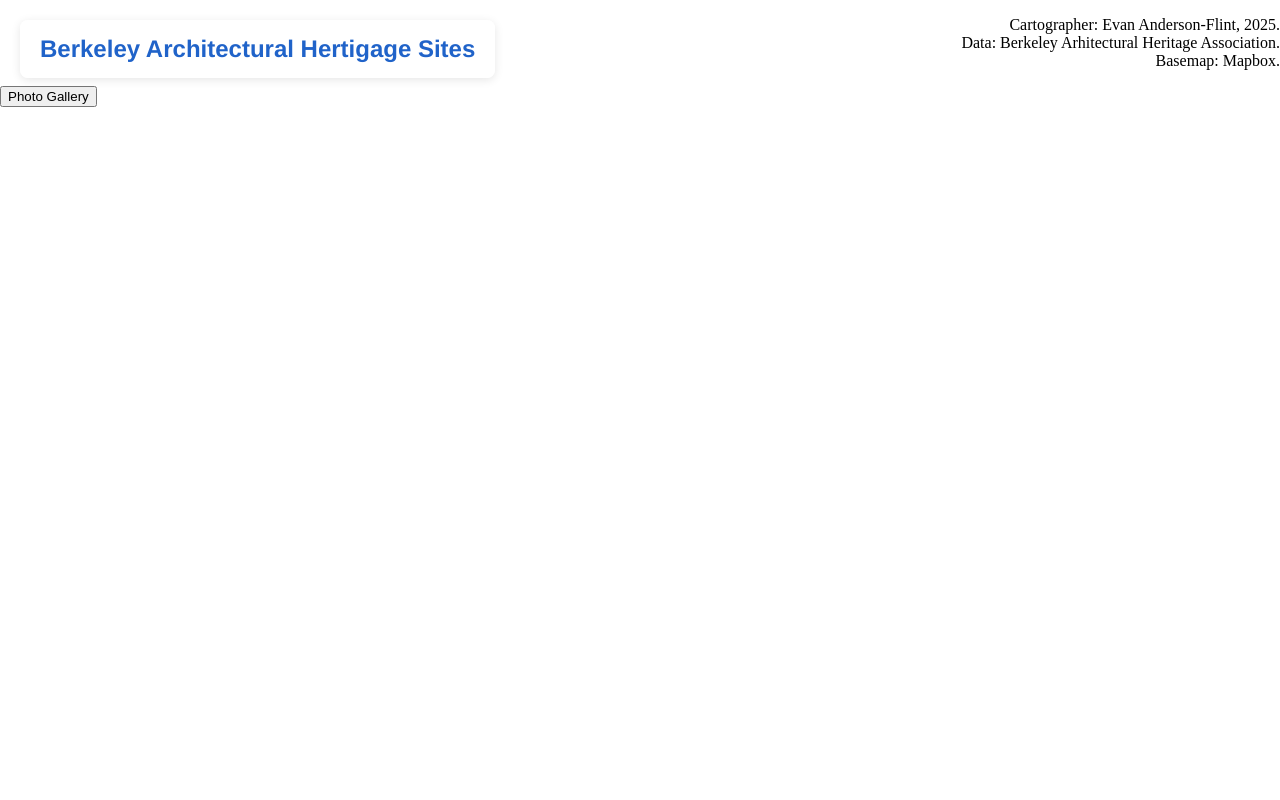
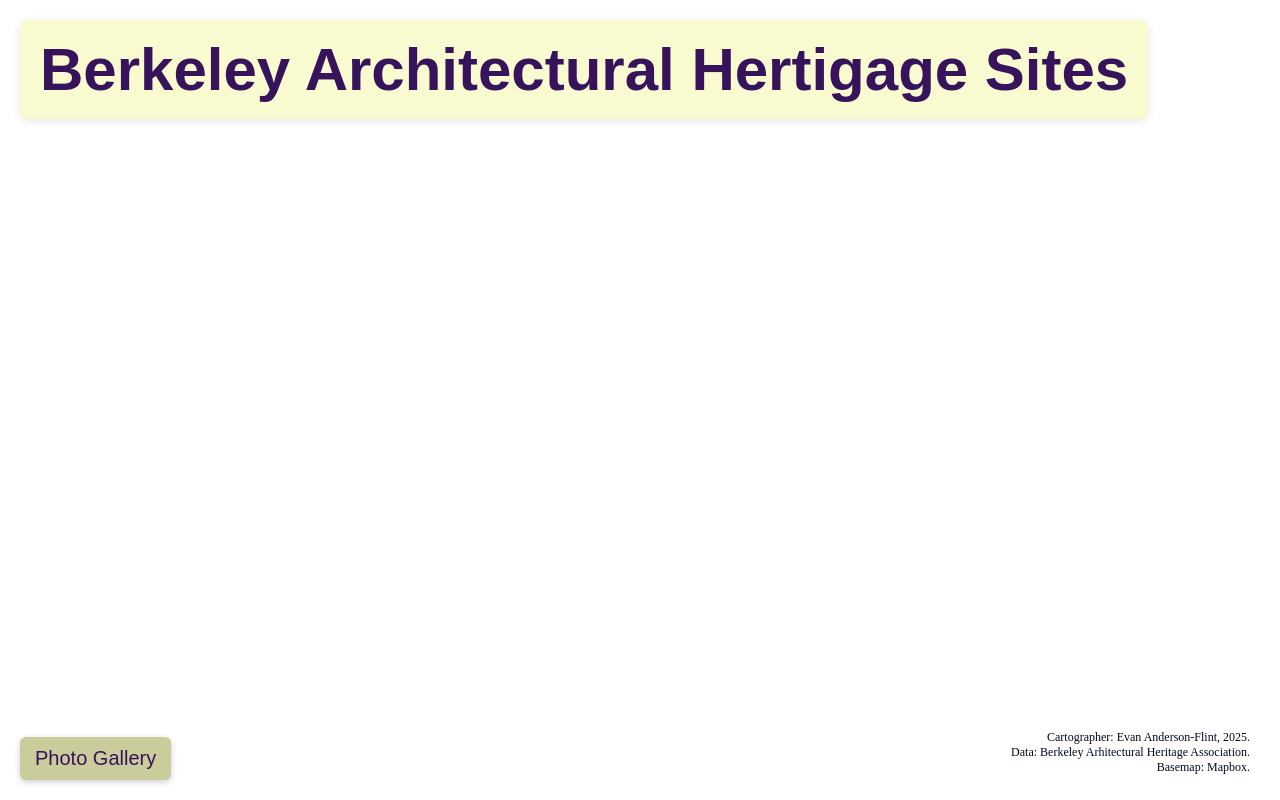
Before and after one commit to eandersonflint/BAHA-Map, a plain HTML site: page index.html in a window 1280 px wide. Drawn offline with Linux system fonts and the light colour scheme; a script that the page names is missing; a web font is replaced by a local one.

Commit message:
Update style.css

```diff
--- a/style.css
+++ b/style.css
@@ -2,6 +2,13 @@ body {
   margin: 0;
   padding: 0;
 }
+
+@font-face {
+  font-family:"Mackintosh";
+  src: url('font/Rennie Mackintosh ITC Bold/Rennie Mackintosh ITC Bold.otf') format('opentype'),
+  url('font/Rennie Mackintosh ITC Bold/Rennie Mackintosh ITC Bold.woff2') format('woff2');
+}
+
 #map {
   position: absolute;
   top: 0;
@@ -13,12 +20,46 @@ body {
     top: 20px;
     left: 20px;
     z-index: 1000;
-    background: rgba(255, 255, 255, 0.9);
+    background: rgba(249, 250, 208);
     padding: 15px 20px;
     margin: 0;
     border-radius: 8px;
     box-shadow: 0 2px 10px rgba(0, 0, 0, 0.1);
-    font-family: 'Helvetica Neue', Arial, Helvetica, sans-serif;
-    font-size: 24px;
-    color: #2063c9;
+    font-family: "Mackintosh", sans-serif;
+    font-size: 60px;
+    color: #36135a;
 }
+
+.intro {
+  position: absolute;
+  bottom: 10px;
+  right: 10px;
+  z-index: 1000;
+  padding: 15px 20px;
+  margin: 0;
+  border-radius: 8px;
+  font-family:  font-family: 'EB Garamond', serif;
+  font-size: 12px;
+  color: #010b1b;
+}
+
+#infoButton {
+  position: absolute;
+  bottom: 20px;
+  left: 20px;
+  z-index: 1000;
+  background-color: #cbcc9b;
+  color: #36135a;
+  border: none;
+  padding: 10px 15px;
+  border-radius: 6px;
+  font-family: "Mackintosh", sans-serif;
+  font-size:20px;
+  cursor: pointer;
+  box-shadow: 0 2px 6px rgba(0, 0, 0, 0.2);
+  transition: background-color 0.2s;
+}
+
+#infoButton:hover {
+  background-color: #cbcc9b;
+}
```
